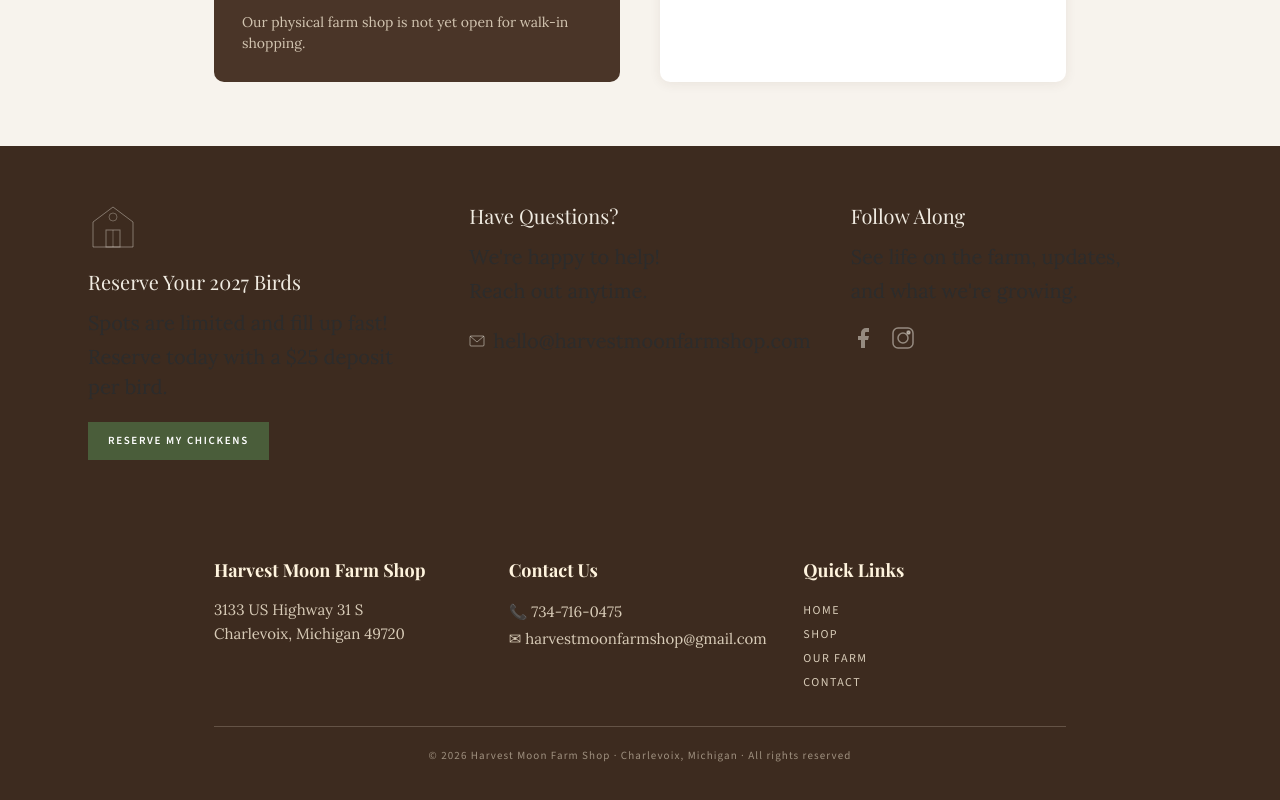
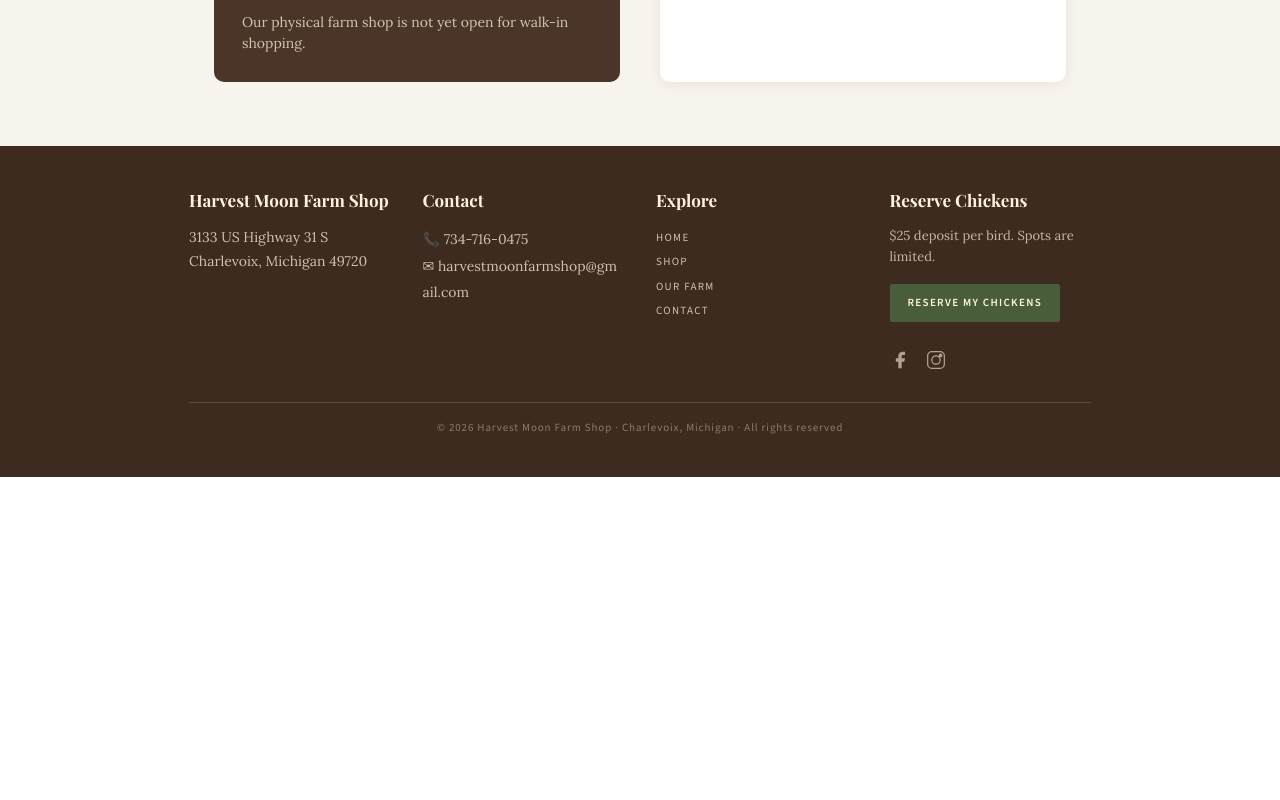
Before and after one commit to Sherryfarmshop/harvest-moon-website, a Next.js app: page / in a window 1280 px wide. Shown: the part 6932-7732 px from the top of the page. After the commit the page ends 7409 px from the top, so only its background shows below. Built offline with nearby package versions, Linux system fonts and the light colour scheme; a web font is replaced by a local one.

Commit message:
Clean up footer - single compact footer, remove duplicate FooterCTA, correct email, social icons

```diff
--- a/src/app/page.tsx
+++ b/src/app/page.tsx
@@ -6,7 +6,6 @@ import WhyDifferent from '@/components/WhyDifferent';
 import WelcomeSection from '@/components/WelcomeSection';
 import ShopSection from '@/components/ShopSection';
 import ContactSection from '@/components/ContactSection';
-import FooterCTA from '@/components/FooterCTA';
 import FooterBar from '@/components/FooterBar';
 
 export default function Home() {
@@ -20,7 +19,6 @@ export default function Home() {
       <WelcomeSection />
       <ShopSection />
       <ContactSection />
-      <FooterCTA />
       <FooterBar />
     </main>
   );
--- a/src/components/FooterBar.tsx
+++ b/src/components/FooterBar.tsx
@@ -1,51 +1,80 @@
 export default function FooterBar() {
   return (
-    <footer style={{ background: '#3D2B1F', color: '#FFF4DE' }} className="py-10">
-      <div style={{ maxWidth: '900px' }} className="mx-auto px-6">
-        <div className="grid md:grid-cols-3 gap-8 text-center md:text-left mb-8">
+    <footer style={{ background: '#3D2B1F' }} className="py-10">
+      <div style={{ maxWidth: '950px' }} className="mx-auto px-6">
+
+        {/* Main footer grid */}
+        <div className="grid grid-cols-1 md:grid-cols-4 gap-8 mb-8">
 
           {/* Farm info */}
-          <div>
-            <h4 className="font-playfair font-bold mb-3" style={{ fontSize: '18px', color: '#FFF4DE' }}>
+          <div className="md:col-span-1">
+            <h4 className="font-playfair font-bold mb-3" style={{ fontSize: '17px', color: '#FFF4DE' }}>
               Harvest Moon Farm Shop
             </h4>
-            <p className="font-lora" style={{ fontSize: '15px', color: '#FFF4DE', opacity: 0.8, lineHeight: 1.6 }}>
+            <p className="font-lora" style={{ fontSize: '14px', color: '#FFF4DE', opacity: 0.75, lineHeight: 1.7 }}>
               3133 US Highway 31 S<br />
               Charlevoix, Michigan 49720
             </p>
           </div>
 
           {/* Contact */}
-          <div>
-            <h4 className="font-playfair font-bold mb-3" style={{ fontSize: '18px', color: '#FFF4DE' }}>
-              Contact Us
+          <div className="md:col-span-1">
+            <h4 className="font-playfair font-bold mb-3" style={{ fontSize: '17px', color: '#FFF4DE' }}>
+              Contact
             </h4>
-            <p className="font-lora" style={{ fontSize: '15px', color: '#FFF4DE', opacity: 0.8, lineHeight: 1.8 }}>
-              <a href="tel:7347160475" style={{ color: '#FFF4DE', textDecoration: 'none' }}>📞 734-716-0475</a><br />
-              <a href="mailto:harvestmoonfarmshop@gmail.com" style={{ color: '#FFF4DE', textDecoration: 'none' }}>✉ harvestmoonfarmshop@gmail.com</a>
-            </p>
+            <div className="font-lora" style={{ fontSize: '14px', color: '#FFF4DE', opacity: 0.75, lineHeight: 1.9 }}>
+              <a href="tel:7347160475" style={{ color: '#FFF4DE', textDecoration: 'none', display: 'block' }}>📞 734-716-0475</a>
+              <a href="mailto:harvestmoonfarmshop@gmail.com" style={{ color: '#FFF4DE', textDecoration: 'none', display: 'block', wordBreak: 'break-all' }}>✉ harvestmoonfarmshop@gmail.com</a>
+            </div>
           </div>
 
           {/* Quick links */}
-          <div>
-            <h4 className="font-playfair font-bold mb-3" style={{ fontSize: '18px', color: '#FFF4DE' }}>
-              Quick Links
+          <div className="md:col-span-1">
+            <h4 className="font-playfair font-bold mb-3" style={{ fontSize: '17px', color: '#FFF4DE' }}>
+              Explore
             </h4>
-            <div className="font-source" style={{ fontSize: '12px', letterSpacing: '0.12em', textTransform: 'uppercase', lineHeight: 2 }}>
-              <a href="#home" style={{ display: 'block', color: '#FFF4DE', opacity: 0.8, textDecoration: 'none' }}>Home</a>
-              <a href="#shop" style={{ display: 'block', color: '#FFF4DE', opacity: 0.8, textDecoration: 'none' }}>Shop</a>
-              <a href="#farm" style={{ display: 'block', color: '#FFF4DE', opacity: 0.8, textDecoration: 'none' }}>Our Farm</a>
-              <a href="#contact" style={{ display: 'block', color: '#FFF4DE', opacity: 0.8, textDecoration: 'none' }}>Contact</a>
+            <div className="font-source" style={{ fontSize: '11px', letterSpacing: '0.12em', textTransform: 'uppercase', lineHeight: 2.2 }}>
+              <a href="#home" style={{ display: 'block', color: '#FFF4DE', opacity: 0.75, textDecoration: 'none' }}>Home</a>
+              <a href="#shop" style={{ display: 'block', color: '#FFF4DE', opacity: 0.75, textDecoration: 'none' }}>Shop</a>
+              <a href="#farm" style={{ display: 'block', color: '#FFF4DE', opacity: 0.75, textDecoration: 'none' }}>Our Farm</a>
+              <a href="#contact" style={{ display: 'block', color: '#FFF4DE', opacity: 0.75, textDecoration: 'none' }}>Contact</a>
+            </div>
+          </div>
+
+          {/* Reserve + Social */}
+          <div className="md:col-span-1">
+            <h4 className="font-playfair font-bold mb-3" style={{ fontSize: '17px', color: '#FFF4DE' }}>
+              Reserve Chickens
+            </h4>
+            <p className="font-lora mb-4" style={{ fontSize: '13px', color: '#FFF4DE', opacity: 0.7, lineHeight: 1.6 }}>
+              $25 deposit per bird. Spots are limited.
+            </p>
+            <a href="https://xbysrj-1m.myshopify.com/products/2027-pasture-raised-whole-chicken"
+              target="_blank" rel="noopener noreferrer"
+              className="inline-block bg-[#4A5D3A] hover:bg-[#3E4F31] transition-colors font-source font-semibold uppercase tracking-[0.12em] rounded-sm mb-5"
+              style={{ color: '#FFF4DE', padding: '10px 18px', fontSize: '11px' }}>
+              Reserve My Chickens
+            </a>
+            {/* Social icons */}
+            <div className="flex gap-4 mt-2">
+              <a href="#" aria-label="Facebook" style={{ color: '#FFF4DE', opacity: 0.6 }}>
+                <svg width="20" height="20" viewBox="0 0 24 24" fill="currentColor"><path d="M18 2h-3a5 5 0 00-5 5v3H7v4h3v8h4v-8h3l1-4h-4V7a1 1 0 011-1h3z"/></svg>
+              </a>
+              <a href="#" aria-label="Instagram" style={{ color: '#FFF4DE', opacity: 0.6 }}>
+                <svg width="20" height="20" viewBox="0 0 24 24" fill="none" stroke="currentColor" strokeWidth="1.5"><rect x="2" y="2" width="20" height="20" rx="5"/><circle cx="12" cy="12" r="5"/><circle cx="17.5" cy="6.5" r="1.5" fill="currentColor"/></svg>
+              </a>
             </div>
           </div>
 
         </div>
 
-        <div style={{ borderTop: '1px solid rgba(255,244,222,0.2)', paddingTop: '20px', textAlign: 'center' }}>
-          <p className="font-source" style={{ fontSize: '11px', color: '#FFF4DE', opacity: 0.5, letterSpacing: '0.1em' }}>
+        {/* Bottom bar */}
+        <div style={{ borderTop: '1px solid rgba(255,244,222,0.15)', paddingTop: '16px', textAlign: 'center' }}>
+          <p className="font-source" style={{ fontSize: '11px', color: '#FFF4DE', opacity: 0.4, letterSpacing: '0.08em' }}>
             © 2026 Harvest Moon Farm Shop · Charlevoix, Michigan · All rights reserved
           </p>
         </div>
+
       </div>
     </footer>
   );
```
